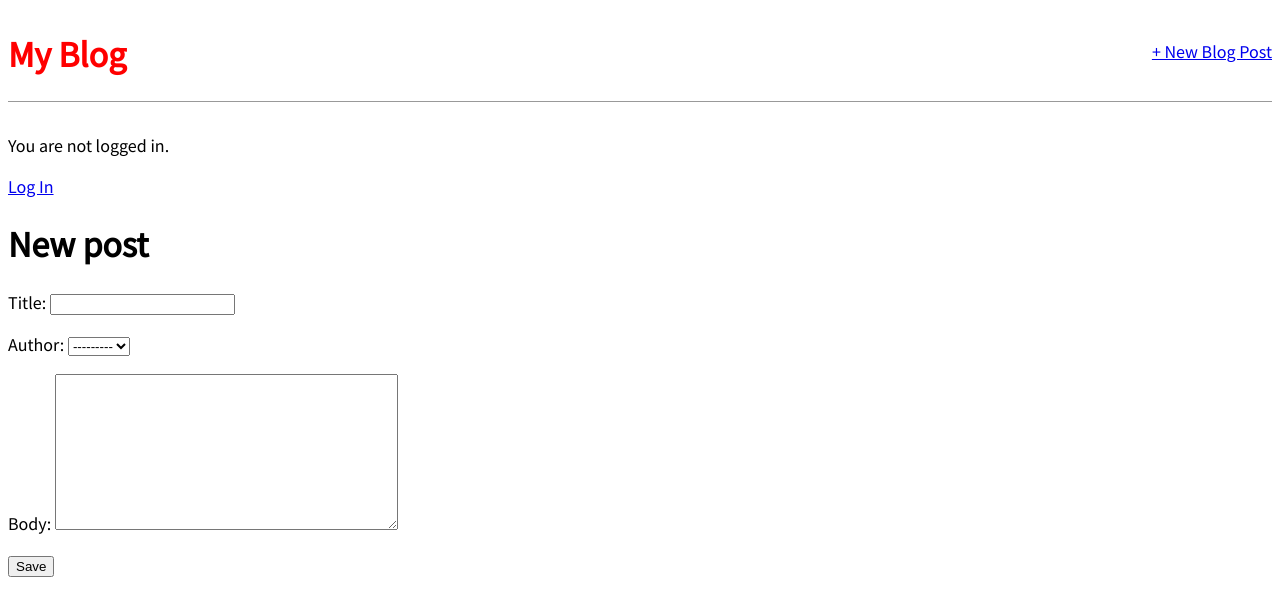
After one commit to OdyaVovcher/Django_blog, a Django app: page /post/new/ in a window 1280 px wide. The commit adds this page. Shown: the top 616 px of the page. Run offline with Django 3.2, Linux system fonts and the light colour scheme; data comes from the database, SQL or seed files in the repository; both versions use the stored data as it was after the commit.

Commit message:
CRUD views. Need update

```diff
--- a/blog_project/blog/models.py
+++ b/blog_project/blog/models.py
@@ -1,4 +1,5 @@
 from django.db import models
+from django.urls import reverse
 
 # Create your models here.
 
@@ -12,3 +13,6 @@ class Post(models.Model):
 
 	def __str__(self):
 		return self.title
+
+	def get_absolute_url(self):
+		return reverse('post_detail', args=[str(self.id)])
--- a/blog_project/blog/urls.py
+++ b/blog_project/blog/urls.py
@@ -1,8 +1,10 @@
+# blog/urls.py
 from django.urls import path
 
-from .views import BlogListView, BlogDetailView
+from .views import BlogListView, BlogDetailView, BlogCreateView
 
 urlpatterns = [
+	path('post/new/', BlogCreateView.as_view(), name = 'post_new'),
 	path('post/<int:pk>/', BlogDetailView.as_view(), name = 'post_detail'),
 	path('', BlogListView.as_view(), name = 'home'),
 ]
--- a/blog_project/blog/views.py
+++ b/blog_project/blog/views.py
@@ -1,4 +1,5 @@
 from django.views.generic import ListView, DetailView
+from django.views.generic.edit import CreateView
 from .models import Post
 
 # Create your views here.
@@ -10,3 +11,8 @@ class BlogListView(ListView):
 class BlogDetailView(DetailView):
 	model = Post
 	template_name = 'post_detail.html'
+
+class BlogCreateView(CreateView):
+	model = Post
+	template_name = 'post_new.html'
+	fields = ['title', 'author', 'body']
--- a/blog_project/templates/base.html
+++ b/blog_project/templates/base.html
@@ -18,6 +18,11 @@
 		<div class = "nav-left">
 			<h1><a href="{% url 'home' %}">My Blog</a></h1>
 		</div>
+
+		<div class="nav-right">
+			<a href="{% url 'post_new' %}">+ New Blog Post</a>
+		</div>
+
 	</header>
 	<div>
 		{% if user.is_authenticated %}
--- /dev/null
+++ b/blog_project/templates/post_new.html
@@ -0,0 +1,11 @@
+<!-- templates/post_new.html -->
+
+{% extends 'base.html' %}
+
+{% block content %}
+    <h1>New post</h1>
+    <form action="" method="post">{% csrf_token %}
+      {{ form.as_p }}
+      <input type="submit" value="Save" />
+    </form>
+{% endblock content %}
```
Also changed, not shown: blog_project/db.sqlite3.
